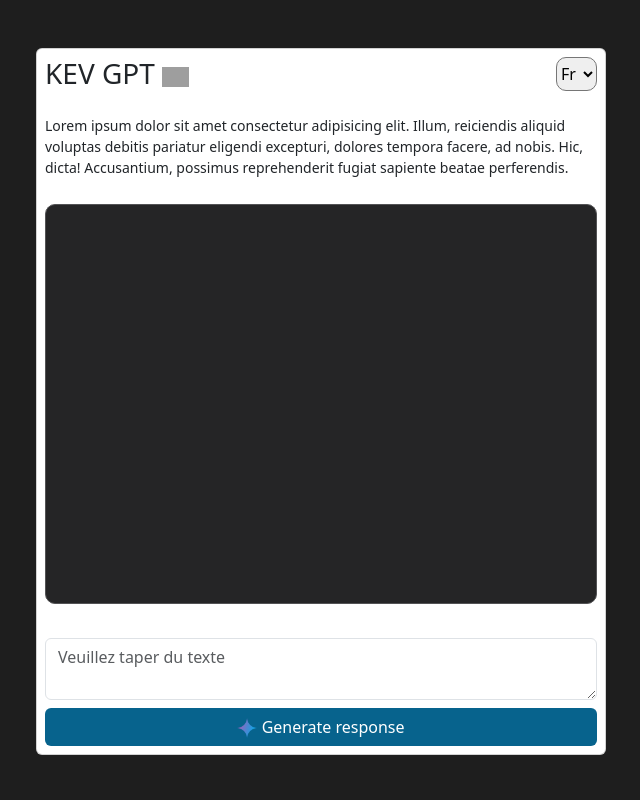
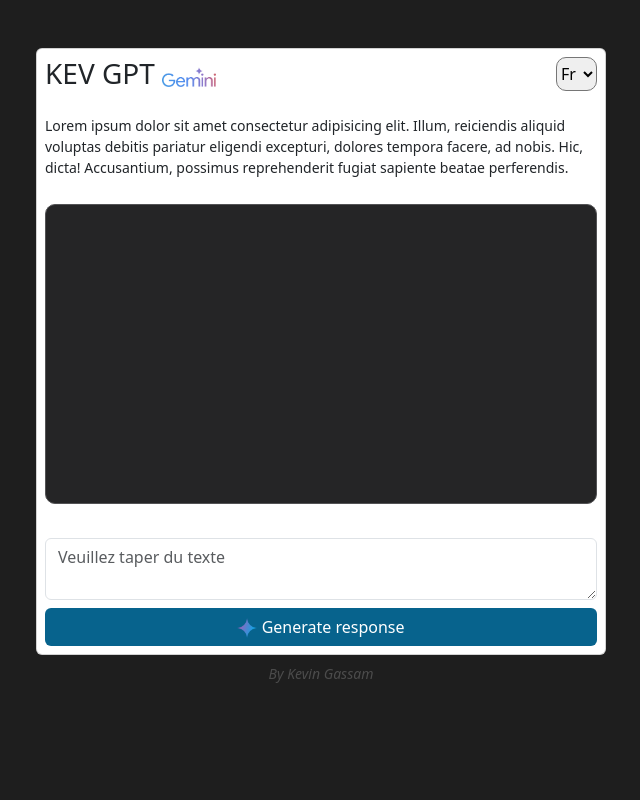
Before and after one commit to kevingassam/gemini-php-api-chat, a PHP site: page / in a window 1280 px wide. Shown: the whole page, without its empty margins (319-959 px from the left). Run offline with PHP 8.4, Linux system fonts and the light colour scheme; grey boxes are pictures that could not be loaded.

Commit message:
first commit

```diff
--- a/index.php
+++ b/index.php
@@ -11,7 +11,7 @@
         crossorigin="anonymous"></script>
     <script src="https://ajax.googleapis.com/ajax/libs/jquery/3.7.1/jquery.min.js"></script>
     <link rel="stylesheet" href="style.css">
-    <link rel="shortcut icon" href="google-gemini-icon.webp" type="image/x-icon">
+    <link rel="shortcut icon" href="img/google-gemini-icon.webp" type="image/x-icon">
     <title>KEV GPT</title>
 </head>
 
@@ -22,7 +22,7 @@
                 <div class="d-flex justify-content-between">
                     <h3 class="my-auto">
                         KEV GPT
-                    <img src="https://upload.wikimedia.org/wikipedia/commons/thumb/8/8a/Google_Gemini_logo.svg/2560px-Google_Gemini_logo.svg.png"
+                        <img src="img/Google_Gemini_logo.svg.png"
                             height="20" alt="" srcset="">
                     </h3>
 
@@ -46,10 +46,13 @@
                 <br>
                 <textarea id="text" class="form-control" placeholder="Veuillez taper du texte"></textarea>
                 <button onclick="generateResponse()" class="btn w-100 btn-perso mt-2">
-                    <img src="google-gemini-icon.webp" height="20" alt="" srcset="">
+                    <img src="img/google-gemini-icon.webp" height="20" alt="" srcset="">
                     Generate response
                 </button>
                 <script src="script.js"></script>
+            </div>
+            <div class="p-2 text-center small auteur">
+                <i>By Kevin Gassam</i>
             </div>
         </div>
     </div>
--- a/response.php
+++ b/response.php
@@ -1,6 +1,7 @@
 <?php
 
 require "vendor/autoload.php";
+require "key.php";
 
 use GeminiAPI\Client;
 use GeminiAPI\Resources\Parts\TextPart;
@@ -10,7 +11,7 @@ $data = json_decode(file_get_contents("php://input"));
 
 $text = $data->text;
 
-$client = new Client("AIzaSyDEsKg9ECh0c9MkCWqHvFmiUP0_Fn7veqE");
+$client = new Client($ApiKey);
 
 $response = $client->geminiPro()->generateContent(
     new TextPart($text),
--- a/script.js
+++ b/script.js
@@ -9,7 +9,7 @@ function generateResponse() {
   fetch("response.php", {
     method: "post",
     body: JSON.stringify({
-      text: text.value+" . Répond unqiuement en "+langue,
+      text: text.value+" . Répond unqiuement en "+langue+ " et soit bref er précis !",
     }),
   })
     .then((res) => res.text())
--- a/style.css
+++ b/style.css
@@ -3,7 +3,7 @@ body{
     color: white;
 }
 .response-main-div{
-    height: 400px;
+    height: 300px;
     background-color: #252526;
     border-radius: 10px;
     margin-top: 10px;
@@ -39,3 +39,6 @@ body{
 .lang{
     border-radius: 10px !important;
 }
+.auteur{
+    opacity: 0.2 !important;
+}
```
Also changed, not shown: img/Google_Gemini_logo.svg.png (added), img/google-gemini-icon.webp (renamed from google-gemini-icon.webp), img/kOnzy.gif (renamed from kOnzy.gif), 1 other file. Lines whose indentation alone changed are shown as unchanged.
